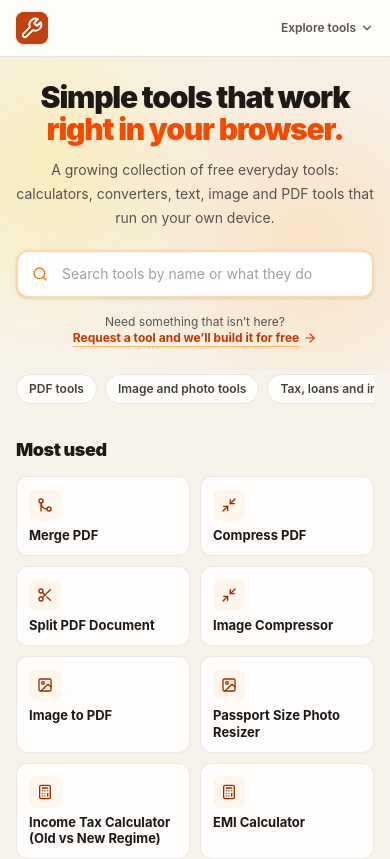
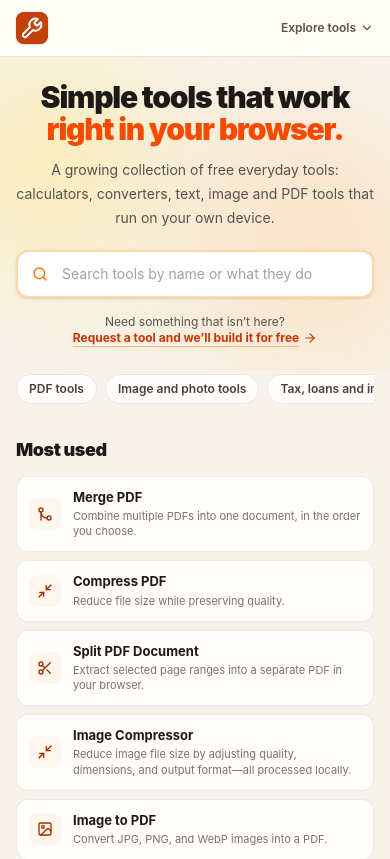
Before and after one commit to abhishekahuja87/paperforge-pdf, a React (Vite) app: page / in a window 390 px wide. Shown: the top 859 px of the page. Built offline with nearby package versions, Linux system fonts and the light colour scheme.

Commit message:
Home: one tile per row on phones, every topic tile visible on larger screens (#49)
Claude-Session: https://claude.ai/code/session_01Ksfpb8M2AoR8DnvaaKvMx3

Co-authored-by: Claude <noreply@anthropic.com>

```diff
--- a/src/components/home/HomeCollectionPanel.tsx
+++ b/src/components/home/HomeCollectionPanel.tsx
@@ -8,9 +8,10 @@ import { getToolCopy } from '../../lib/localizedTool';
 import { HomeCollectionHeading, HomeToolCard } from './HomeVariantTools';
 
 /**
- * One topic: heading with a description, small tiles, and a Show more / Show fewer button. The tiles past the
- * preview stay in the page (hidden, not removed), and the button is below them, so opening and closing never
- * moves it above the tiles.
+ * One topic: heading with a description, small tiles (one per row on a phone), and a Show more / Show fewer
+ * button. On a phone only the first COLLECTION_PREVIEW tiles show until the button is pressed; from the small
+ * breakpoint up every tile is always visible and the button is not shown. Folded tiles stay in the page (hidden,
+ * not removed), and the button is below them, so opening and closing never moves it above the tiles.
  */
 export const HomeCollectionPanel: React.FC<{ collection: HomeCollection; newIds: Set<string> }> = ({ collection, newIds }) => {
   const { t, i18n } = useTranslation();
@@ -21,9 +22,9 @@ export const HomeCollectionPanel: React.FC<{ collection: HomeCollection; newIds:
   return (
     <section id={`topic-${collection.id}`} className="scroll-mt-20 rounded-2xl border border-stone-200 bg-[var(--theme-surface)] p-3 sm:p-4">
       <HomeCollectionHeading collection={collection} count={collection.tools.length + collection.presets.length} />
-      <div id={listId} className="grid grid-cols-2 gap-1.5 sm:grid-cols-3 lg:grid-cols-4">
+      <div id={listId} className="grid grid-cols-1 gap-1.5 sm:grid-cols-3 lg:grid-cols-4">
         {collection.tools.map((tool, index) => (
-          <div key={tool.id} hidden={index >= COLLECTION_PREVIEW && !expanded} className="min-w-0">
+          <div key={tool.id} className={`min-w-0 ${index >= COLLECTION_PREVIEW && !expanded ? 'hidden sm:block' : ''}`}>
             <HomeToolCard tool={tool} compact isNew={newIds.has(tool.id)} />
           </div>
         ))}
@@ -34,7 +35,7 @@ export const HomeCollectionPanel: React.FC<{ collection: HomeCollection; newIds:
           aria-expanded={expanded}
           aria-controls={listId}
           onClick={() => setExpanded((open) => !open)}
-          className="mt-2 flex min-h-9 w-full items-center justify-center gap-1.5 rounded-lg border border-dashed border-stone-300 px-3 py-1.5 text-xs font-semibold text-stone-600 transition hover:border-orange-300 hover:text-orange-800"
+          className="mt-2 flex min-h-9 w-full sm:hidden items-center justify-center gap-1.5 rounded-lg border border-dashed border-stone-300 px-3 py-1.5 text-xs font-semibold text-stone-600 transition hover:border-orange-300 hover:text-orange-800"
         >
           {expanded ? t('homeSections.showFewer') : t('homeSections.showMore', { count: foldedCount })}
           <ChevronDown className={`h-3.5 w-3.5 transition ${expanded ? 'rotate-180' : ''}`} aria-hidden="true" />
--- a/src/components/home/HomeToolsGrid.tsx
+++ b/src/components/home/HomeToolsGrid.tsx
@@ -54,7 +54,7 @@ export const HomeToolsGrid: React.FC<HomeToolsGridProps> = ({ query }) => {
 
       <section aria-label={t('mostUsed')} className="space-y-3">
         <h2 className={sectionTitle}>{t('mostUsed')}</h2>
-        <div className="grid grid-cols-2 gap-2.5 sm:grid-cols-3 sm:gap-3 lg:grid-cols-6">
+        <div className="grid grid-cols-1 gap-2 sm:grid-cols-3 sm:gap-3 lg:grid-cols-6">
           {mostUsed.map((tool) => <HomePopularTile key={tool.id} tool={tool} />)}
         </div>
       </section>
--- a/src/components/home/HomeVariantTools.tsx
+++ b/src/components/home/HomeVariantTools.tsx
@@ -41,14 +41,14 @@ export const HomePopularTile: React.FC<{ tool: ToolItem }> = ({ tool }) => {
   return (
     <Link
       to={tool.path}
-      className="group flex min-w-0 flex-col gap-1.5 rounded-xl border border-stone-200/80 bg-white/90 p-3 transition duration-200 hover:-translate-y-0.5 hover:border-orange-300 hover:shadow-md focus-visible:outline-2 focus-visible:outline-offset-2 focus-visible:outline-orange-600"
+      className="group flex min-w-0 flex-row items-center gap-3 rounded-xl border border-stone-200/80 bg-white/90 p-3 transition sm:flex-col sm:items-start sm:gap-1.5 duration-200 hover:-translate-y-0.5 hover:border-orange-300 hover:shadow-md focus-visible:outline-2 focus-visible:outline-offset-2 focus-visible:outline-orange-600"
     >
-      <span className="flex h-8 w-8 items-center justify-center rounded-lg bg-orange-50 text-orange-800 transition group-hover:bg-orange-600 group-hover:text-white">
+      <span className="flex h-8 w-8 shrink-0 items-center justify-center rounded-lg bg-orange-50 text-orange-800 transition group-hover:bg-orange-600 group-hover:text-white">
         <ToolIcon name={tool.icon} className="h-4 w-4" />
       </span>
       <div lang={copy.language} className="min-w-0">
         <h3 className="line-clamp-2 text-[13px] font-bold leading-tight text-stone-900 group-hover:text-orange-800">{homeTitle(copy.title)}</h3>
-        <span className="mt-1 hidden line-clamp-2 text-[11px] leading-snug text-stone-500 sm:block">{copy.description}</span>
+        <span className="mt-1 line-clamp-2 block text-[11px] leading-snug text-stone-500">{copy.description}</span>
       </div>
     </Link>
   );
--- a/src/config/homeSections.ts
+++ b/src/config/homeSections.ts
@@ -22,7 +22,7 @@ export const NEW_TOOLS = [
 /** Studio-style tools shown as a slim row. */
 export const WORKSPACES = ['master-document-studio', 'digitize-documents', 'pos-invoice-studio', 'display-studio'];
 
-/** How many tools each topic shows before the "Show more" fold. The rest stay in the page (and its links) inside the fold. */
+/** How many tools each topic shows on a phone before "Show more". Larger screens show every tool. */
 export const COLLECTION_PREVIEW = 6;
 
 /** Image tools named like resize-image-to-20kb are shown as small chips instead of cards. */
```
Also changed, not shown: 2 other files (tests, documents, lock files or other folders).
